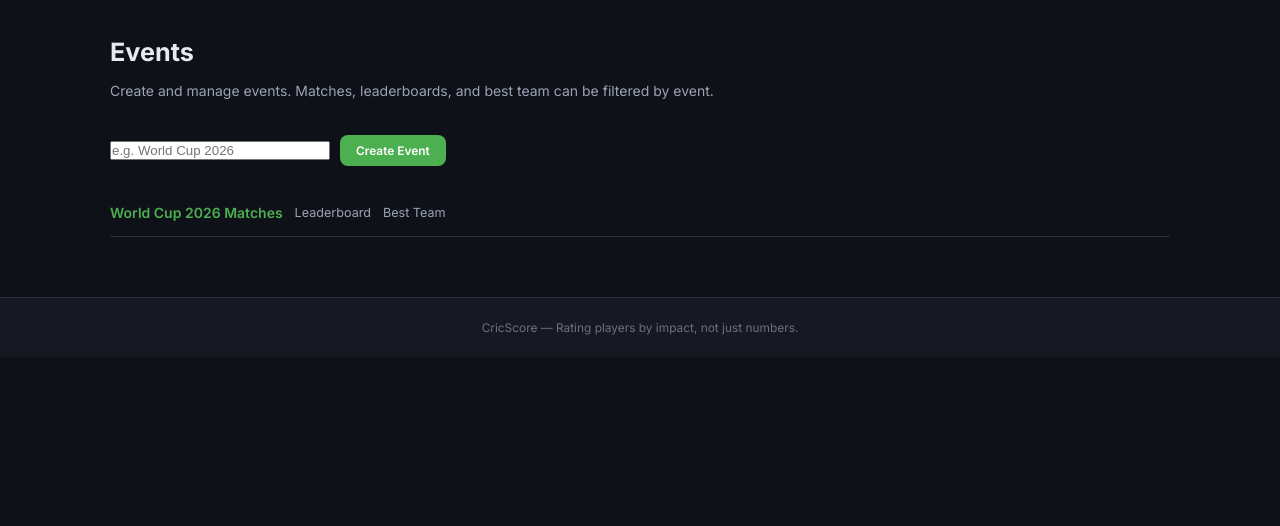
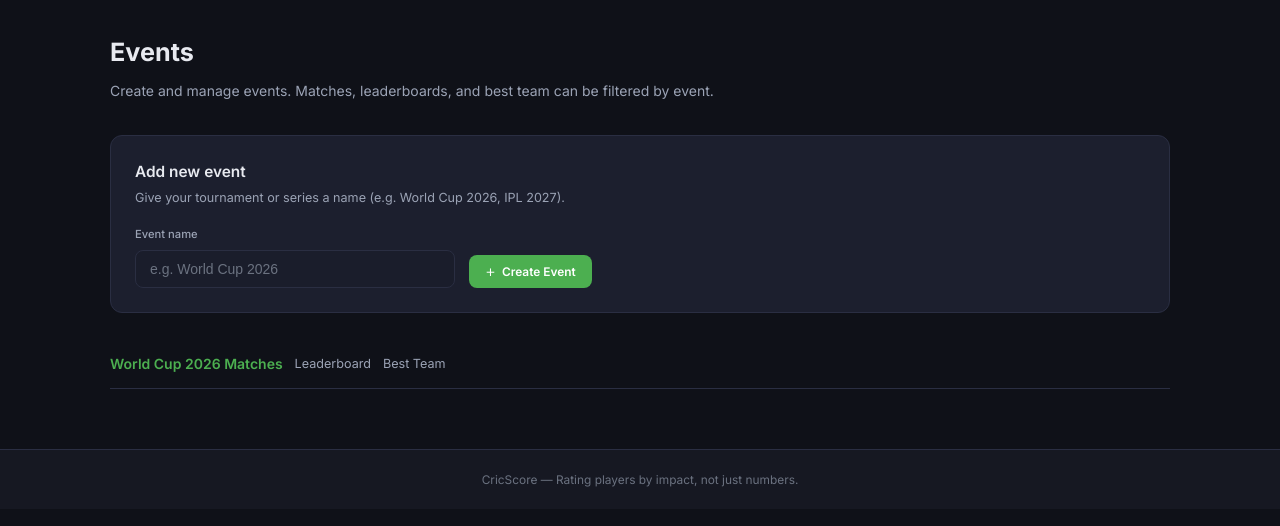
Before and after one commit to Mudit-Jxin7/cricinfo, a Flask app: page /events in a window 1280 px wide. Shown: the part 61-587 px from the top of the page. Run offline with Flask 3, Linux system fonts and the light colour scheme; data comes from the database, SQL or seed files in the repository.

Commit message:
Enhance event creation feedback and improve UI layout
- Update event creation redirect to include a success flag for user feedback.
- Introduce a success banner in the events page to notify users when an event is created.
- Revamp the event creation form layout for better usability and aesthetics, including new styles for input fields and buttons.

```diff
--- a/app.py
+++ b/app.py
@@ -66,7 +66,7 @@
         eid = db.create_event(name)
         if request.is_json:
             return jsonify({"success": True, "event_id": eid, "name": name})
-        return redirect(url_for("events_page"))
+        return redirect(url_for("events_page", created=1))
     events = db.get_all_events()
     return render_template("events.html", events=events)
 
--- a/static/css/style.css
+++ b/static/css/style.css
@@ -160,14 +160,98 @@
 }
 .event-filter-inline { margin-top: 10px; }
 
-.events-actions { margin-bottom: 24px; }
+.events-success-banner {
+    display: flex;
+    align-items: center;
+    gap: 12px;
+    padding: 14px 18px;
+    margin-bottom: 24px;
+    background: rgba(46, 125, 50, 0.2);
+    border: 1px solid var(--rating-great);
+    border-radius: var(--radius);
+    color: var(--text-primary);
+    font-size: 0.95rem;
+}
+.events-success-icon {
+    flex-shrink: 0;
+    width: 28px;
+    height: 28px;
+    display: inline-flex;
+    align-items: center;
+    justify-content: center;
+    background: var(--rating-great);
+    color: #fff;
+    border-radius: 50%;
+    font-weight: 700;
+    font-size: 0.9rem;
+}
+
+.events-create-card {
+    background: var(--bg-card);
+    border: 1px solid var(--border);
+    border-radius: var(--radius-lg);
+    padding: 24px;
+    margin-bottom: 28px;
+}
+.events-create-title {
+    font-size: 1.1rem;
+    font-weight: 600;
+    margin-bottom: 4px;
+    color: var(--text-primary);
+}
+.events-create-hint {
+    font-size: 0.9rem;
+    color: var(--text-secondary);
+    margin-bottom: 18px;
+}
 .events-create-form {
     display: flex;
-    gap: 10px;
-    align-items: center;
+    gap: 14px;
+    align-items: flex-end;
     flex-wrap: wrap;
 }
-.events-name-input { width: 220px; }
+.events-create-field {
+    flex: 1;
+    min-width: 200px;
+    max-width: 320px;
+}
+.events-create-field label {
+    display: block;
+    font-size: 0.8rem;
+    font-weight: 500;
+    color: var(--text-secondary);
+    margin-bottom: 6px;
+}
+.events-name-input {
+    width: 100%;
+    padding: 10px 14px;
+    background: var(--bg-input);
+    border: 1px solid var(--border);
+    border-radius: var(--radius);
+    color: var(--text-primary);
+    font-size: 1rem;
+    transition: border-color 0.15s, box-shadow 0.15s;
+}
+.events-name-input::placeholder {
+    color: var(--text-muted);
+}
+.events-name-input:focus {
+    outline: none;
+    border-color: var(--accent);
+    box-shadow: 0 0 0 2px rgba(76, 175, 80, 0.2);
+}
+.events-create-btn {
+    display: inline-flex;
+    align-items: center;
+    gap: 8px;
+    padding: 10px 18px;
+    white-space: nowrap;
+}
+.events-create-btn .btn-icon {
+    font-size: 1.2rem;
+    font-weight: 300;
+    line-height: 1;
+}
 .events-list {
     list-style: none;
 }
--- a/templates/events.html
+++ b/templates/events.html
@@ -5,10 +5,27 @@
 <h1 class="page-title">Events</h1>
 <p class="page-subtitle">Create and manage events. Matches, leaderboards, and best team can be filtered by event.</p>
 
-<div class="events-actions">
-    <form method="post" action="{{ url_for('events_page') }}" class="events-create-form">
-        <input type="text" name="name" placeholder="e.g. World Cup 2026" required class="form-control events-name-input">
-        <button type="submit" class="btn btn-primary">Create Event</button>
+{% if request.args.get('created') %}
+<div class="events-success-banner" role="alert">
+    <span class="events-success-icon">✓</span>
+    <span>Event created. It will appear in the list below and in the event dropdown when adding matches.</span>
+</div>
+{% endif %}
+
+<div class="events-create-card">
+    <h2 class="events-create-title">Add new event</h2>
+    <p class="events-create-hint">Give your tournament or series a name (e.g. World Cup 2026, IPL 2027).</p>
+    <form method="post" action="{{ url_for('events_page') }}" class="events-create-form" id="eventsCreateForm">
+        <div class="events-create-field">
+            <label for="event_name">Event name</label>
+            <input type="text" id="event_name" name="name" placeholder="e.g. World Cup 2026" required
+                   minlength="2" maxlength="120" autocomplete="off"
+                   class="events-name-input">
+        </div>
+        <button type="submit" class="btn btn-primary events-create-btn">
+            <span class="btn-icon">+</span>
+            Create Event
+        </button>
     </form>
 </div>
 
```
